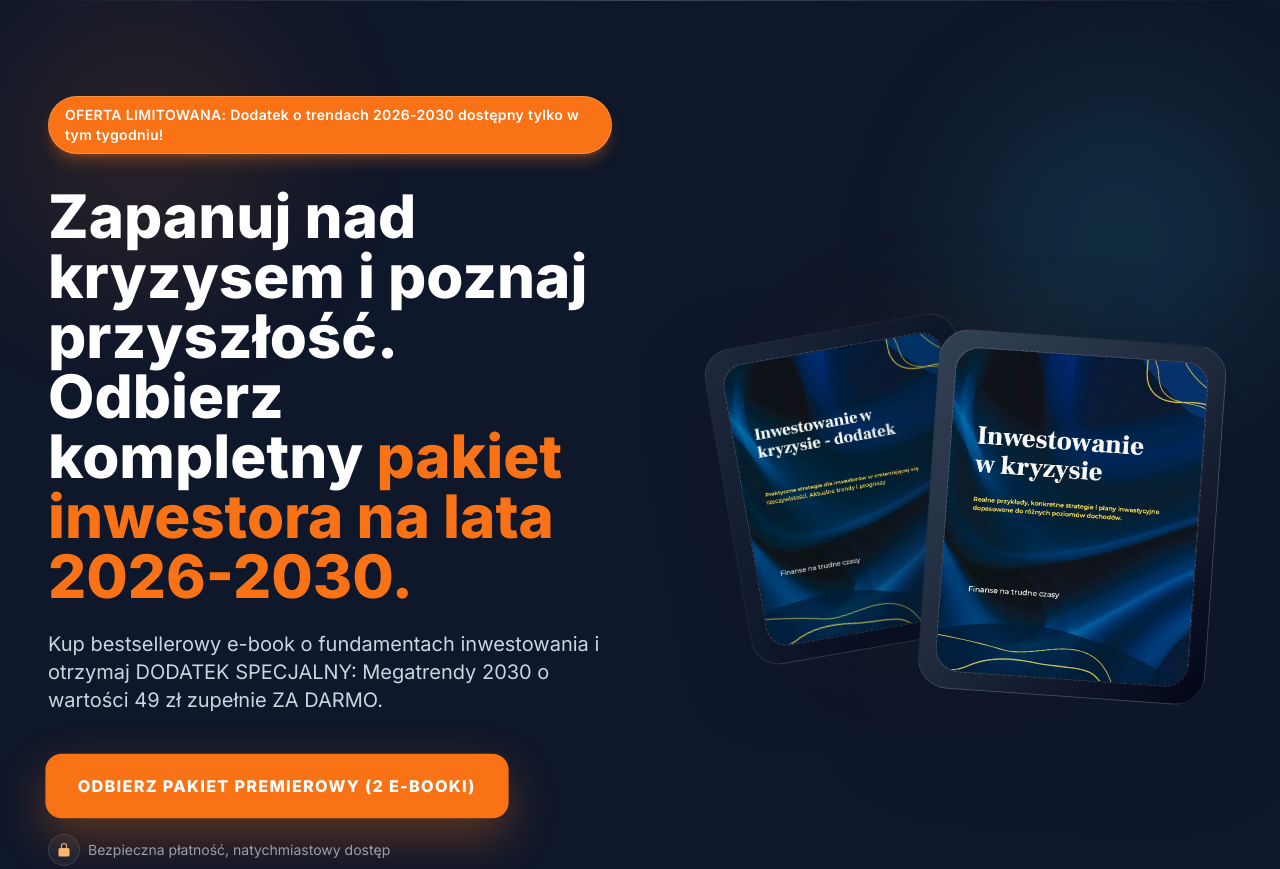
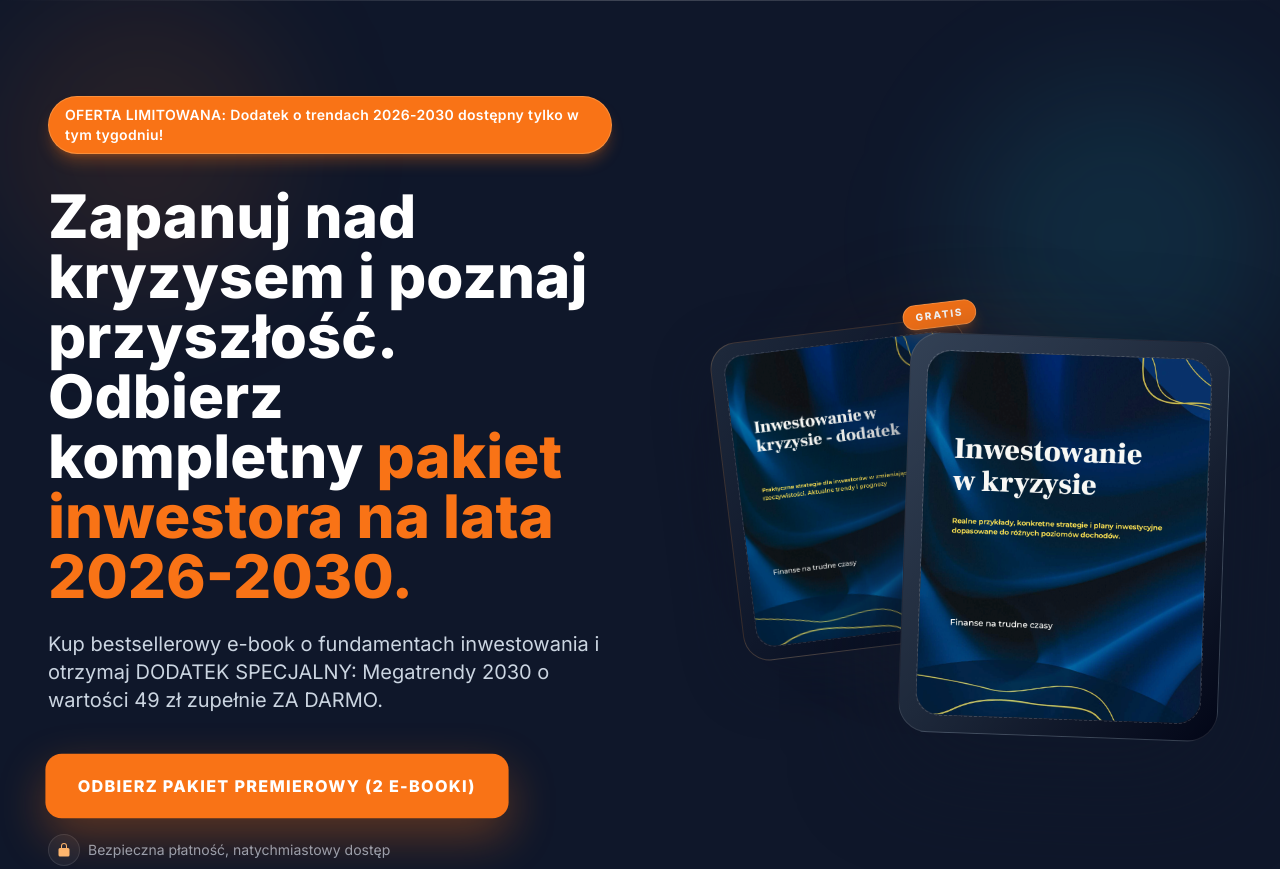
Before and after one commit to Krzemir/officinum, a plain HTML site: page index.html in a window 1280 px wide. Shown: the top 869 px of the page. Drawn offline with nearby package versions, Linux system fonts and the light colour scheme.

Commit message:
Use PNG cover assets in hero

```diff
--- a/index.html
+++ b/index.html
@@ -106,21 +106,24 @@
 
           <div class="relative flex justify-center lg:justify-end">
             <div class="absolute inset-0 -z-10 m-auto h-72 w-72 rounded-full bg-orange-500/10 blur-3xl"></div>
-            <div class="relative flex h-full w-full max-w-xl items-center justify-center">
-              <div class="relative right-16 top-2 aspect-[4/5] w-56 -rotate-[10deg] rounded-[1.75rem] border border-white/10 bg-gradient-to-br from-slate-800 via-slate-900 to-slate-950 p-4 shadow-[0_18px_60px_rgba(15,23,42,0.55)] sm:right-24 sm:w-64">
-                <div class="flex h-full w-full items-center justify-center overflow-hidden rounded-[1.35rem] border border-dashed border-white/15 bg-white/[0.03]">
+            <div class="relative flex h-full w-full max-w-2xl items-center justify-center">
+              <div class="relative right-16 top-2 aspect-[4/5] w-56 -rotate-[7deg] rounded-[1.65rem] border border-orange-300/20 bg-gradient-to-br from-slate-800 via-slate-900 to-slate-950 p-3 shadow-[0_18px_60px_rgba(15,23,42,0.48)] sm:right-24 sm:w-64">
+                <div class="absolute -right-4 -top-4 rounded-full border border-orange-200/30 bg-orange-500 px-3 py-1 text-[10px] font-extrabold uppercase tracking-[0.18em] text-white shadow-lg shadow-orange-500/30">
+                  Gratis
+                </div>
+                <div class="flex h-full w-full items-center justify-center overflow-hidden rounded-[1.2rem] border border-dashed border-white/10 bg-white/[0.03]">
                   <img
-                    src="./images/okladka-dodatek.jpeg"
+                    src="./images/okladka-dodatek.png"
                     alt="Okładka dodatku Megatrendy 2030"
-                    class="h-full w-full rounded-[1.35rem] object-cover"
+                    class="h-full w-full rounded-[1.2rem] object-cover"
                   />
                 </div>
               </div>
 
-              <div class="absolute right-2 top-4 z-10 aspect-[4/5] w-64 rotate-[4deg] rounded-[1.9rem] border border-white/10 bg-gradient-to-br from-slate-700 via-slate-800 to-slate-950 p-4 shadow-[0_28px_90px_rgba(15,23,42,0.68)] sm:right-4 sm:w-72">
+              <div class="absolute right-0 top-4 z-10 aspect-[4/5] w-72 rotate-[2deg] rounded-[1.9rem] border border-white/10 bg-gradient-to-br from-slate-700 via-slate-800 to-slate-950 p-4 shadow-[0_32px_100px_rgba(15,23,42,0.72)] sm:right-2 sm:w-80">
                 <div class="flex h-full w-full items-center justify-center overflow-hidden rounded-[1.5rem] border border-dashed border-white/15 bg-white/[0.03]">
                   <img
-                    src="./images/okladka-glowna.jpeg"
+                    src="./images/okladka-glowna.png"
                     alt="Okładka e-booka Inwestowanie w kryzysie"
                     class="h-full w-full rounded-[1.5rem] object-cover"
                   />
```
Also changed, not shown: .github/workflows/deploy-sftp.yml, images/okladka-dodatek.png (added), images/okladka-glowna.png (added).
